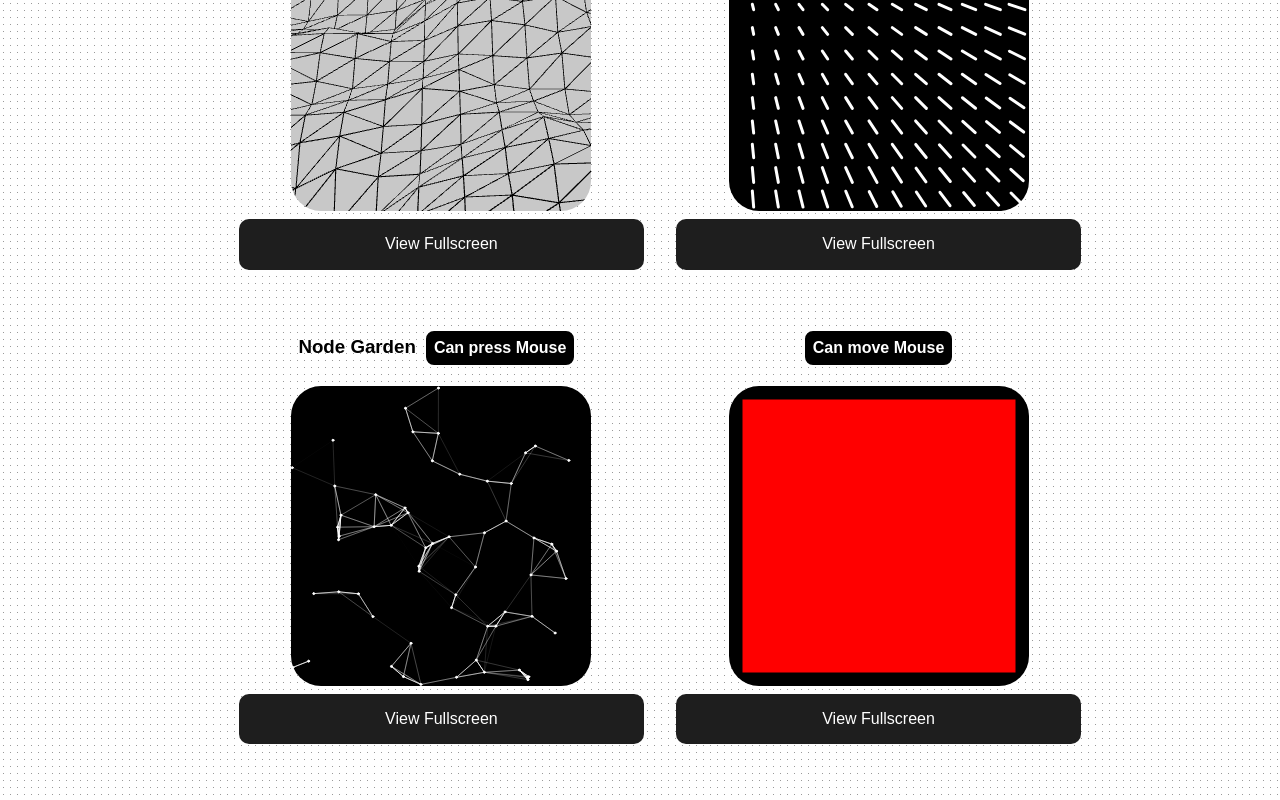
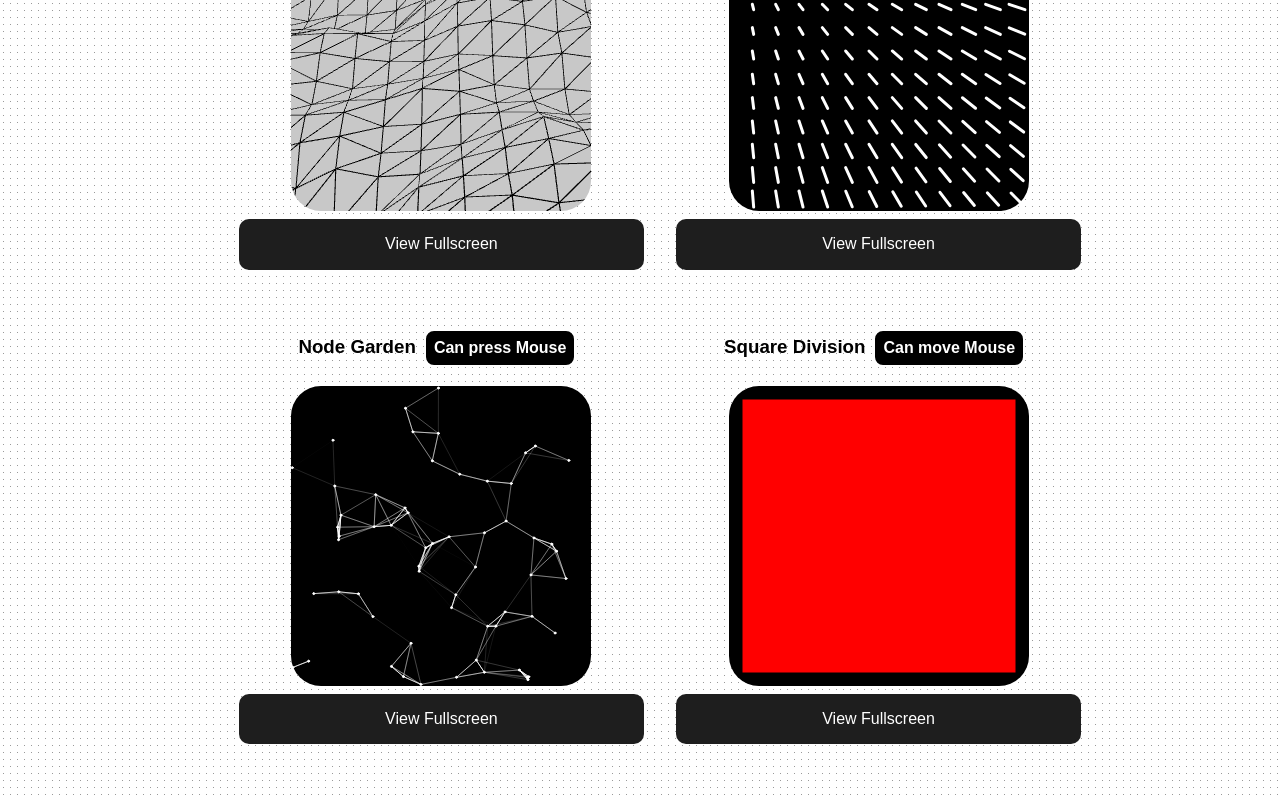
Before and after one commit to CoffeJeanCode/Coffe-Creative-Gallery, a React (Vite) app: page / in a window 1280 px wide. Shown: the part 1281-2081 px from the top of the page. Built offline with nearby package versions, Linux system fonts and the light colour scheme.

Commit message:
add new sketch

```diff
--- a/src/sketch/sketchs.js
+++ b/src/sketch/sketchs.js
@@ -329,7 +329,10 @@ export const Sketch7 = new SketchBase(
   }
 );
 
-export const Sketch8 = new SketchBase("", interactionMove, (size) => (p) => {
+export const Sketch8 = new SketchBase(
+  "Square Division",
+  interactionMove,
+  (size) => (p) => {
     let angle = 0,
       grid = 0,
       mX = 0,
@@ -425,4 +428,5 @@ export const Sketch8 = new SketchBase("", interactionMove, (size) => (p) => {
         angle = 0;
       }
     };
-});
+  }
+);
```
Lines whose indentation alone changed are shown as unchanged.
